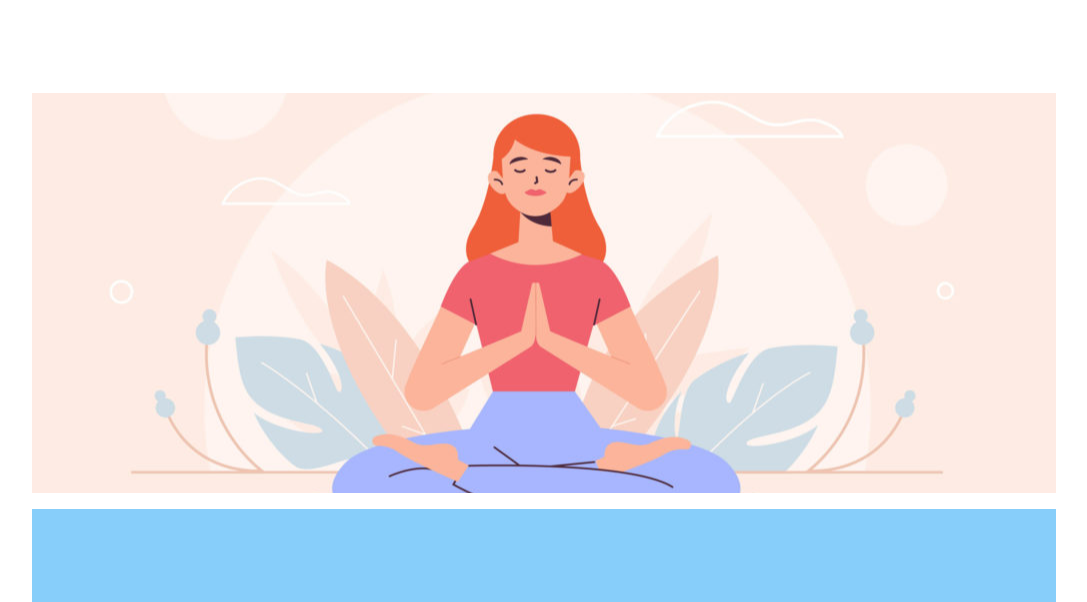
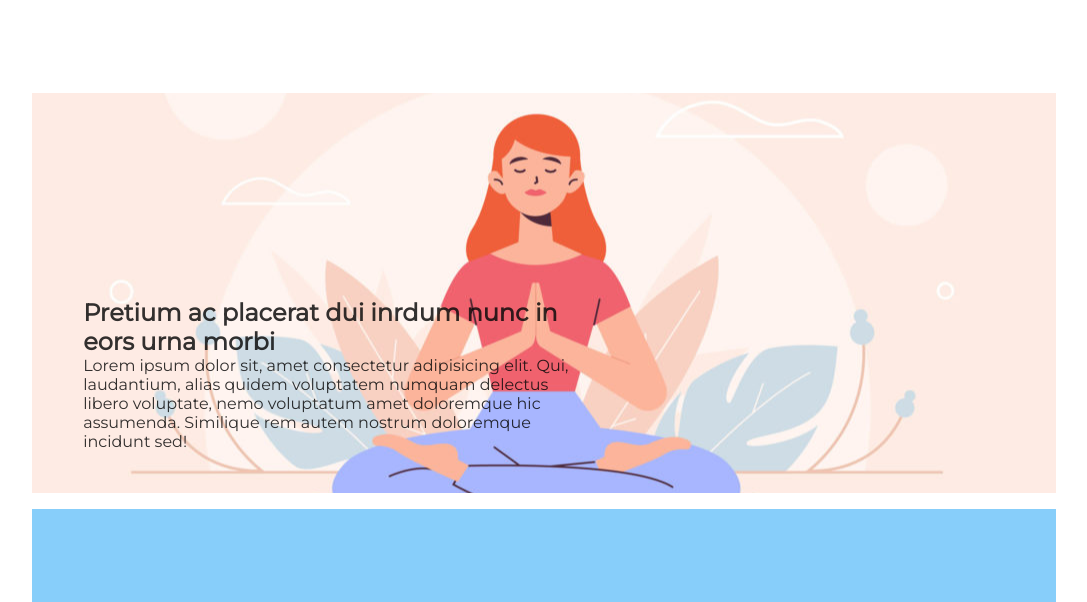
Before and after one commit to AngeloDalo/htmlcss-wp, a plain HTML site: page index.html in a window 1280 px wide. Shown: the part 123-725 px from the top of the page, without its empty margins (96-1183 px from the left). Drawn offline with Linux system fonts and the light colour scheme.

Commit message:
scritte nel background

```diff
--- a/css/style.css
+++ b/css/style.css
@@ -53,6 +53,12 @@ a{
     background-image: url(../img/banner.jpg);
     background-size: cover;
     background-position: center;
+    padding: 20% 45% 10% 5%;
+}
+
+.titolo-primo-piano,
+.scritta-primo-piano{
+    color: rgba(10, 10, 10, 0.836);
 }
 
 
--- a/index.html
+++ b/index.html
@@ -32,7 +32,8 @@
         <main>
             <!--sezione senza float-->
             <section class="primo-piano">
-
+                <h1 class="titolo-primo-piano">Pretium ac placerat dui inrdum nunc in eors urna morbi</h1>
+                <p class="scritta-primo-piano">Lorem ipsum dolor sit, amet consectetur adipisicing elit. Qui, laudantium, alias quidem voluptatem numquam delectus libero voluptate, nemo voluptatum amet doloremque hic assumenda. Similique rem autem nostrum doloremque incidunt sed!</p>
             </section>
 
             <!--sezione centrale-->
```
